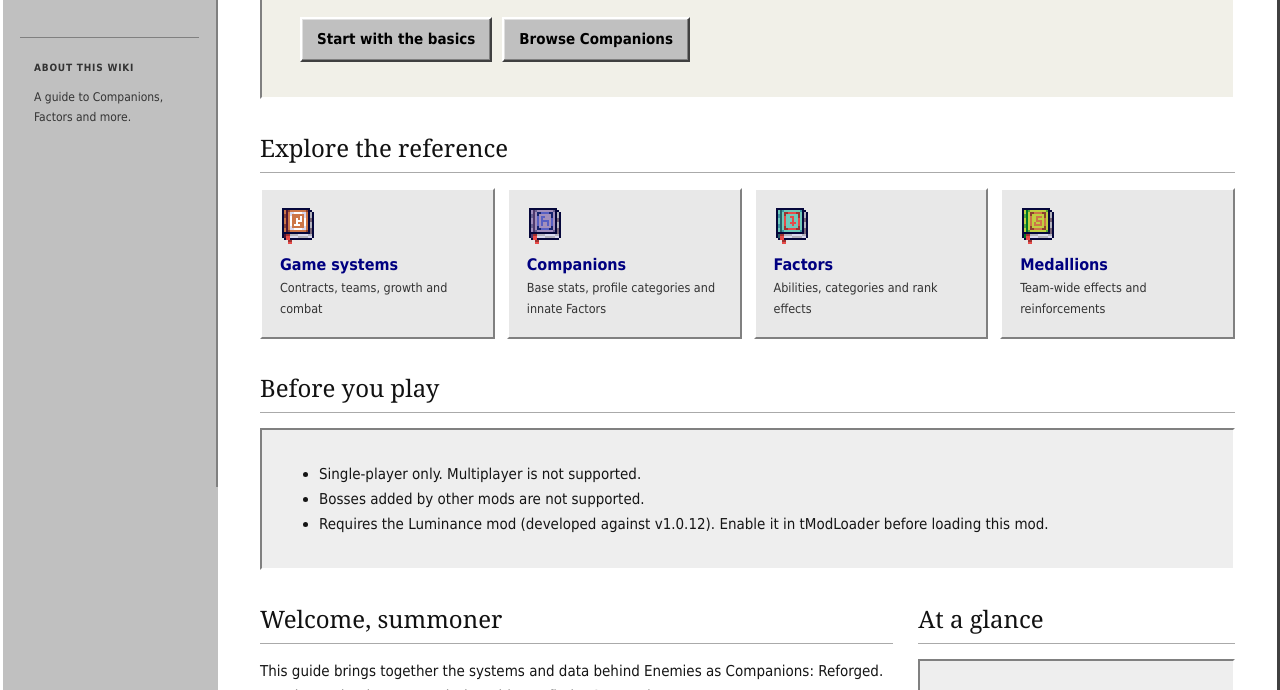
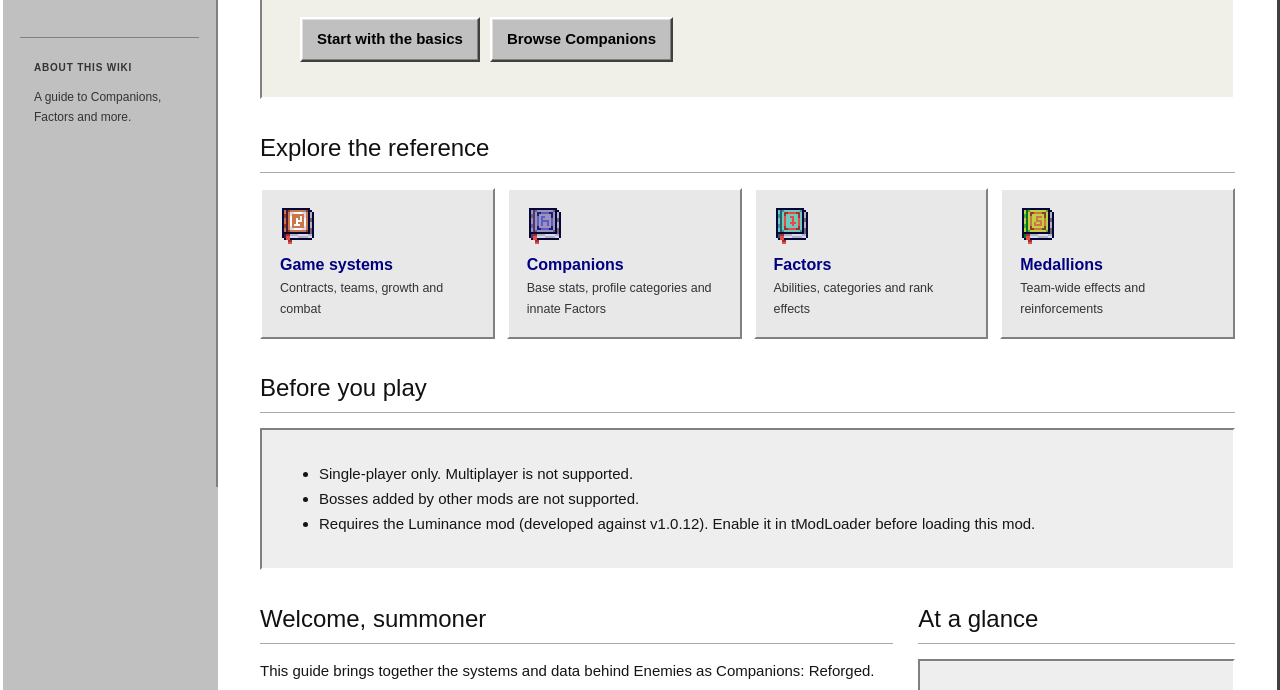
Before and after one commit to ojosamaXIII/EaC_wiki, a plain HTML site: page index.html in a window 1280 px wide. Shown: the part 392-1082 px from the top of the page. Drawn offline with Linux system fonts and the light colour scheme.

Commit message:
Update factor icons and use local Andy Bold

```diff
--- a/style.css
+++ b/style.css
@@ -60,3 +60,5 @@ h1,h2,h3{color:#111}h2{border-color:#aaa}.lede{color:#444}
 table.scale{width:auto;font-size:12px;background:#fff;border:2px solid;border-color:#808080 #fff #fff #808080}
 table.scale th,table.scale td{padding:1px 7px;border:1px solid #a4a4a4;text-align:center;white-space:nowrap}
 table.scale th{background:#000080;color:#fff}
+@font-face{font-family:'Wiki Andy Bold';src:local('Andy Bold'),local('Andy-Bold'),local('Andy Std Bold');font-style:normal;font-weight:100 900;font-display:swap}
+body,body *{font-family:'Wiki Andy Bold','Yu Gothic',Meiryo,sans-serif!important}
```
